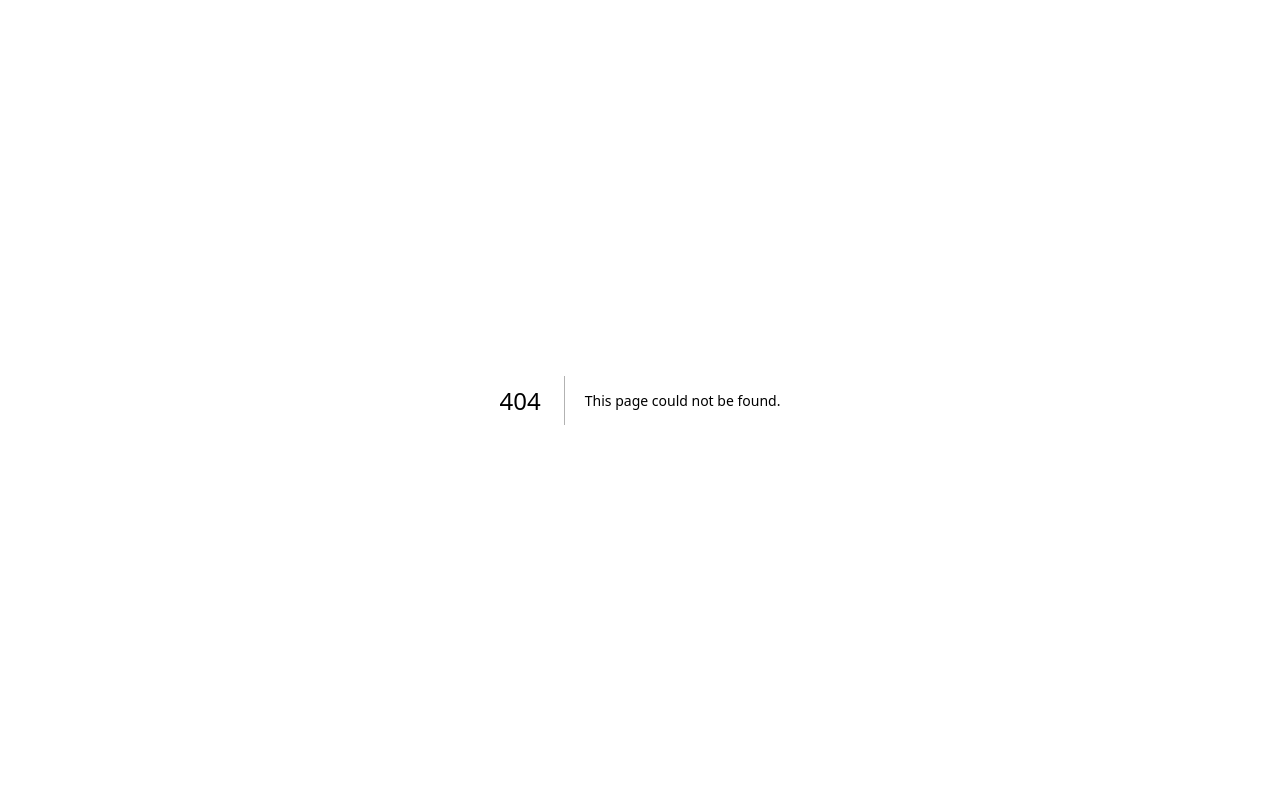
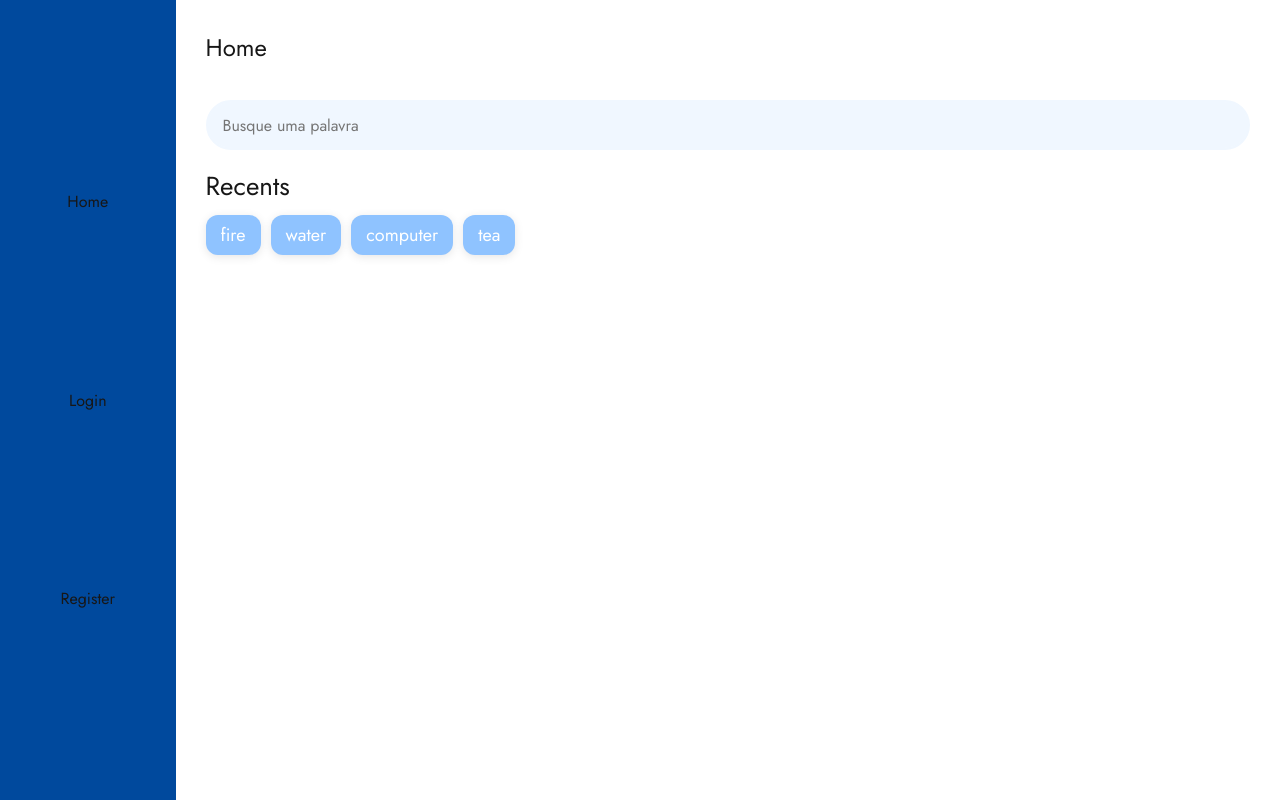
Before and after one commit to lucasdemouramacedo/dictionary-app, a Next.js app: page /home in a window 1280 px wide. Before the commit this address had no page. Built offline with nearby package versions, Linux system fonts and the light colour scheme.

Commit message:
feat: add Home page

```diff
--- /dev/null
+++ b/src/app/home/Home.module.css
@@ -0,0 +1,16 @@
+.title {
+    font-size: 26px;
+    margin: 10px 0 10px 0;
+}
+
+.words {
+    display: flex;
+    gap: 10px;
+    flex-wrap: wrap;
+}
+
+.word {
+    font-size: 18px;
+    font-weight: 500;
+    color: #FFFFFF;
+}
--- /dev/null
+++ b/src/app/home/page.tsx
@@ -0,0 +1,20 @@
+'use client';
+import Input from "@/components/Input/Input";
+import LoggedInLayout from "@/components/Layouts/LoggedInLayout/LoggedInLayout";
+import style from "./Home.module.css";
+import Card from "@/components/Card/Card";
+
+export default function Home() {
+    return (
+        <LoggedInLayout pageTitle="Home">
+            <Input placeholder="Busque uma palavra" value="" borderRadius="50px"/>
+            <p className={style.title}>Recents</p>
+            <div className={style.words}>
+                <Card padding="7px 15px" borderRadius="12px" backgroundColor="#8FC3FF" ><span className={style.word}>fire</span></Card>
+                <Card padding="7px 15px" borderRadius="12px" backgroundColor="#8FC3FF" ><span className={style.word}>water</span></Card>
+                <Card padding="7px 15px" borderRadius="12px" backgroundColor="#8FC3FF" ><span className={style.word}>computer</span></Card>
+                <Card padding="7px 15px" borderRadius="12px" backgroundColor="#8FC3FF" ><span className={style.word}>tea</span></Card>
+            </div>
+        </LoggedInLayout>
+    )
+}
```
Also changed, not shown: package.json (+4 -3 lines), public/logo.svg (added), 1 other file (tests, documents, lock files or other folders).
